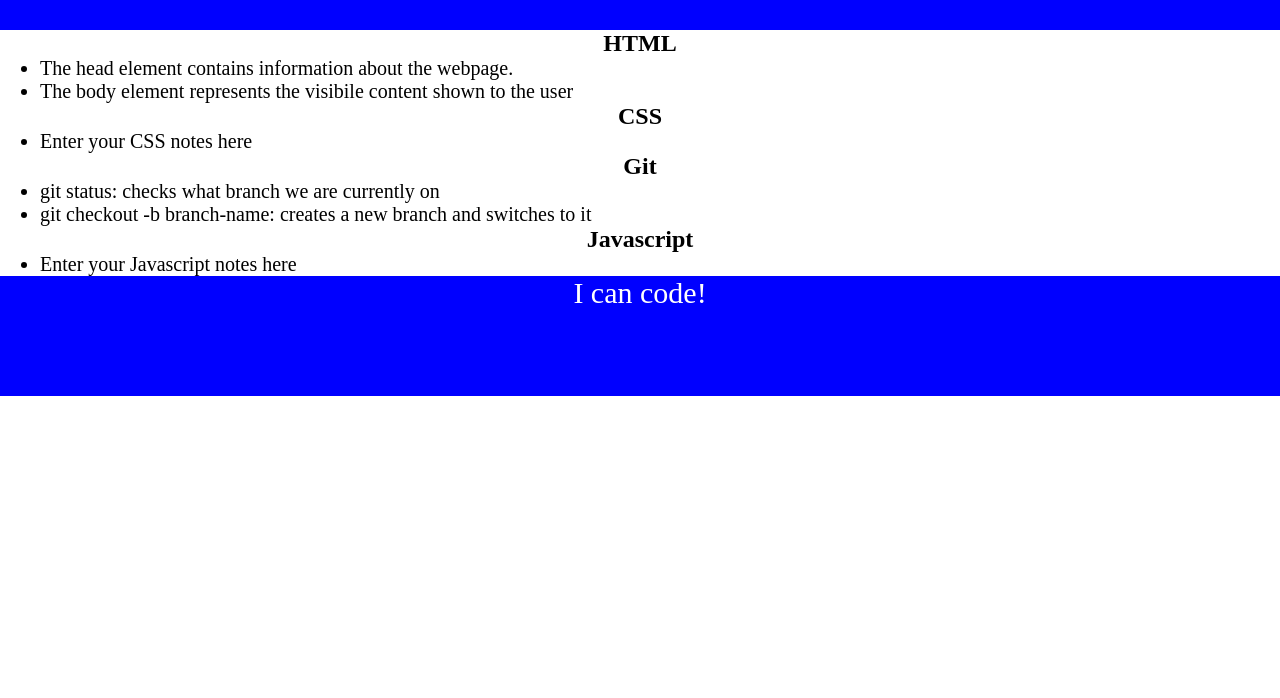
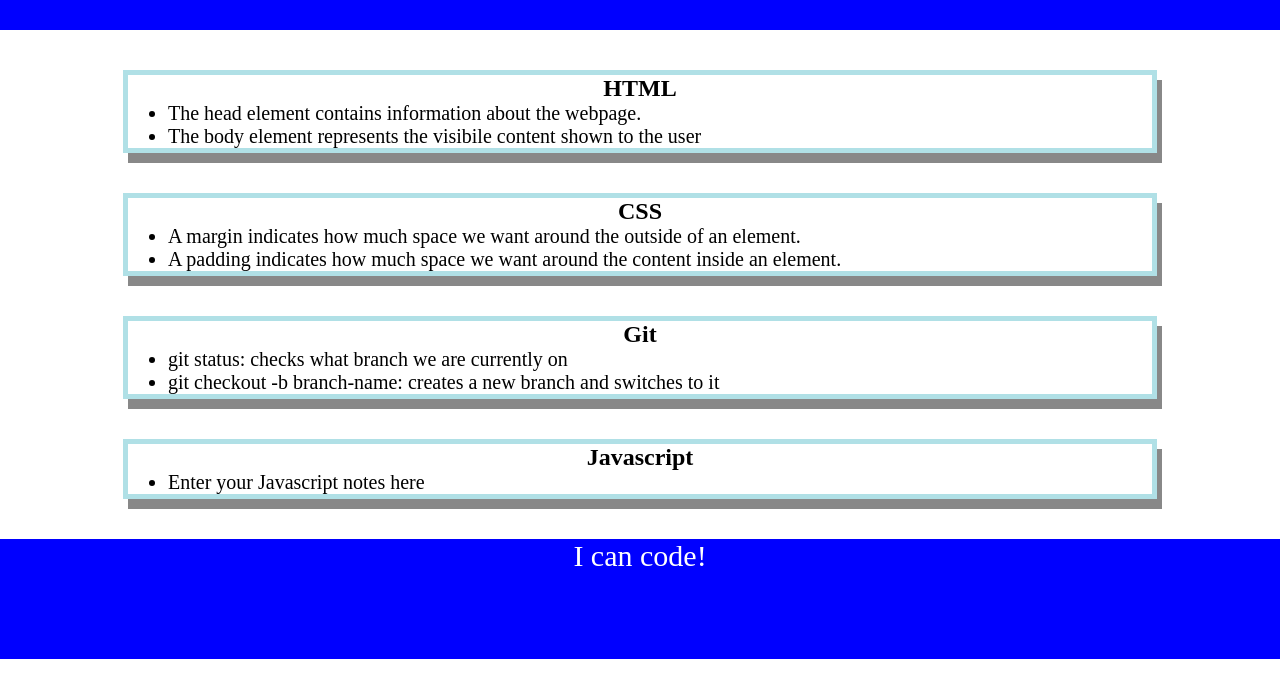
Before and after one commit to JakeWilly14/prework-study-guide, a plain HTML site: page prework-study-guide/prework-study-guide/index.html in a window 1280 px wide. Shown: the part 90-788 px from the top of the page. Drawn offline with Linux system fonts and the light colour scheme.

Commit message:
CSS revision commit

```diff
--- a/prework-study-guide/prework-study-guide/assets/style.css
+++ b/prework-study-guide/prework-study-guide/assets/style.css
@@ -33,3 +33,10 @@ p {
     text-align: center;
     font-size: 30px;
   }
+
+  .card {
+    width: 80%;
+    margin: 40px auto;
+    border: 5px solid powderblue;
+    box-shadow: 5px 10px #888888;
+  }
--- a/prework-study-guide/prework-study-guide/index.html
+++ b/prework-study-guide/prework-study-guide/index.html
@@ -35,7 +35,9 @@
 
           <ul>
 
-              <li>Enter your CSS notes here</li>
+              <li>A margin indicates how much space we want around the outside of an element.</li>
+
+              <li>A padding indicates how much space we want around the content inside an element.</li>
 
           </ul>
 
```
